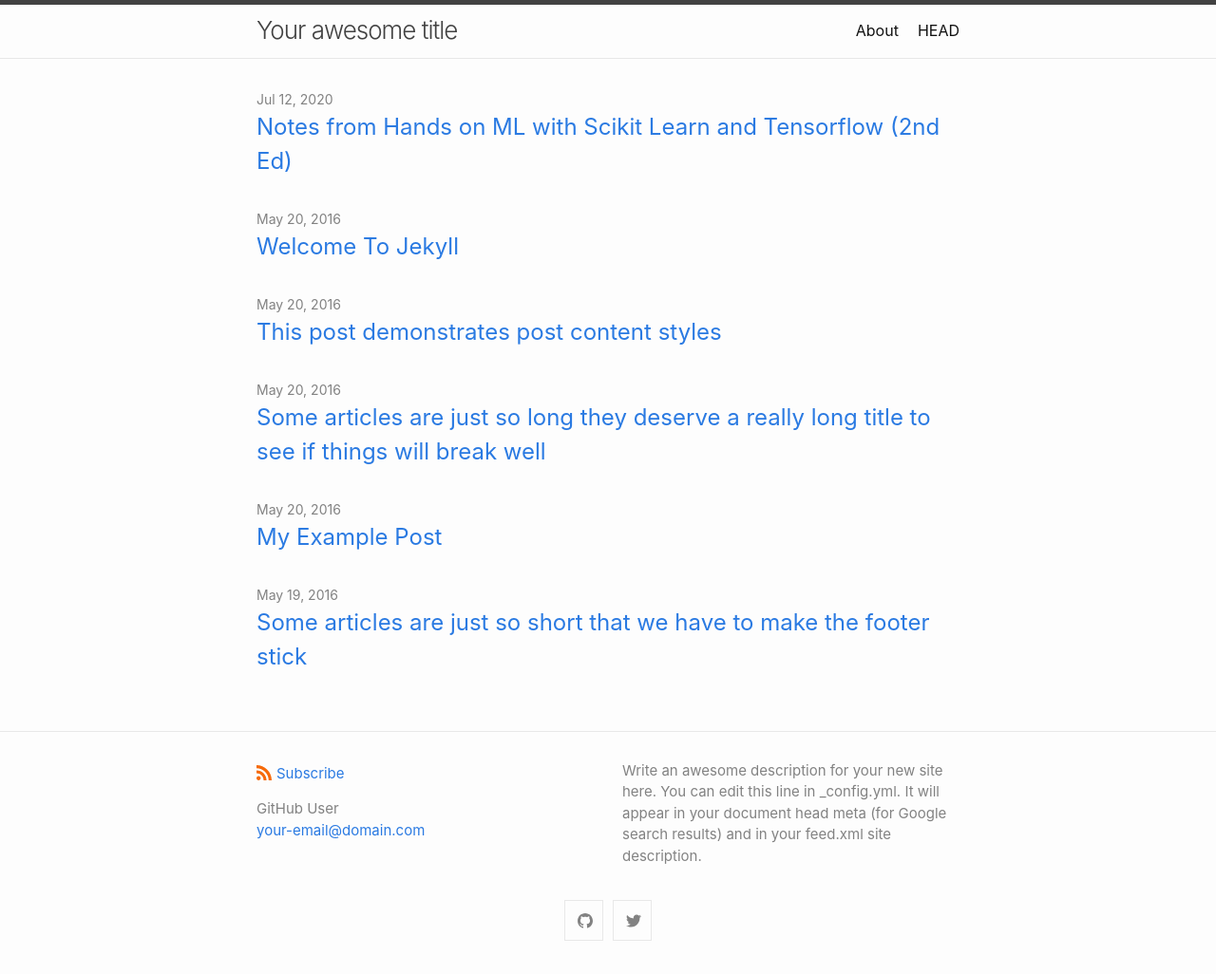
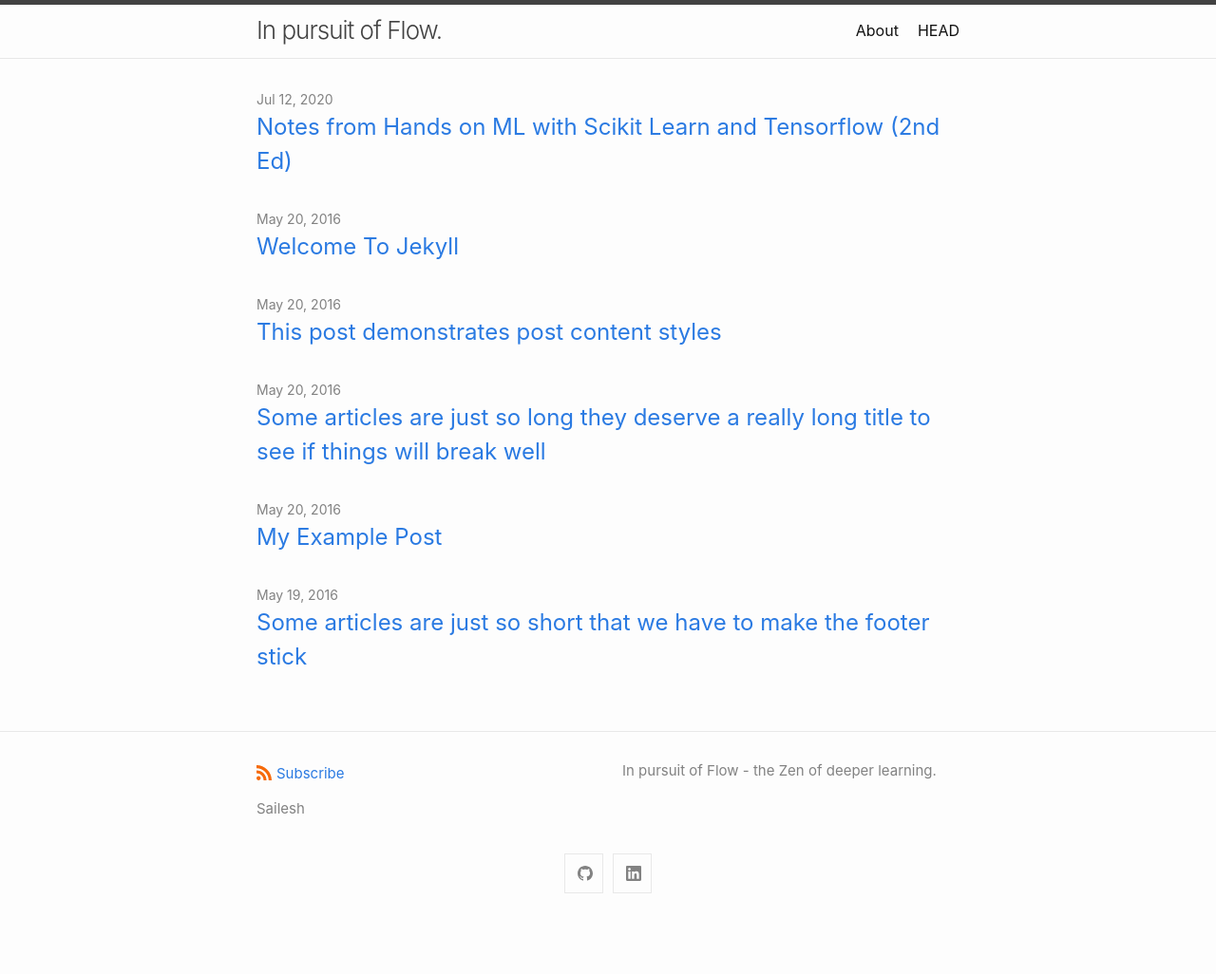
Before and after one commit to gsailesh/gsailesh.github.io, a Jekyll site: the page built from index.md, in a window 1280 px wide. Shown: the whole page at 95% size. Built offline with Jekyll 4.4.1, drawn with Linux system fonts in a browser that asks for light colours; after the commit the page ends 976 px from its top, so only the background shows below that.

Commit message:
Update _config.yml

```diff
--- a/_config.yml
+++ b/_config.yml
@@ -1,12 +1,9 @@
-title: Your awesome title
+title: In pursuit of Flow.
 author:
-  name: GitHub User
-  email: your-email@domain.com
+  name: Sailesh
+#   email: your-email@domain.com
 description: > # this means to ignore newlines until "show_excerpts:"
-  Write an awesome description for your new site here. You can edit this
-  line in _config.yml. It will appear in your document head meta (for
-  Google search results) and in your feed.xml site description.
-
+  In pursuit of Flow - the Zen of deeper learning.
 show_excerpts: false # set to true to show excerpts on the homepage
 
 # Minima date format
@@ -16,14 +13,14 @@ minima:
 
   # generate social links in footer
   social_links:
-    twitter: jekyllrb
-    github:  jekyll
-    # devto: jekyll
+#     twitter: jekyllrb
+    github:  gsailesh
+    # devto: gsailesh
     # dribbble: jekyll
     # facebook: jekyll
     # flickr:   jekyll
     # instagram: jekyll
-    # linkedin: jekyll
+    linkedin: saileshganeshan
     # pinterest: jekyll
     # youtube: jekyll
     # youtube_channel: UC8CXR0-3I70i1tfPg1PAE1g
```
